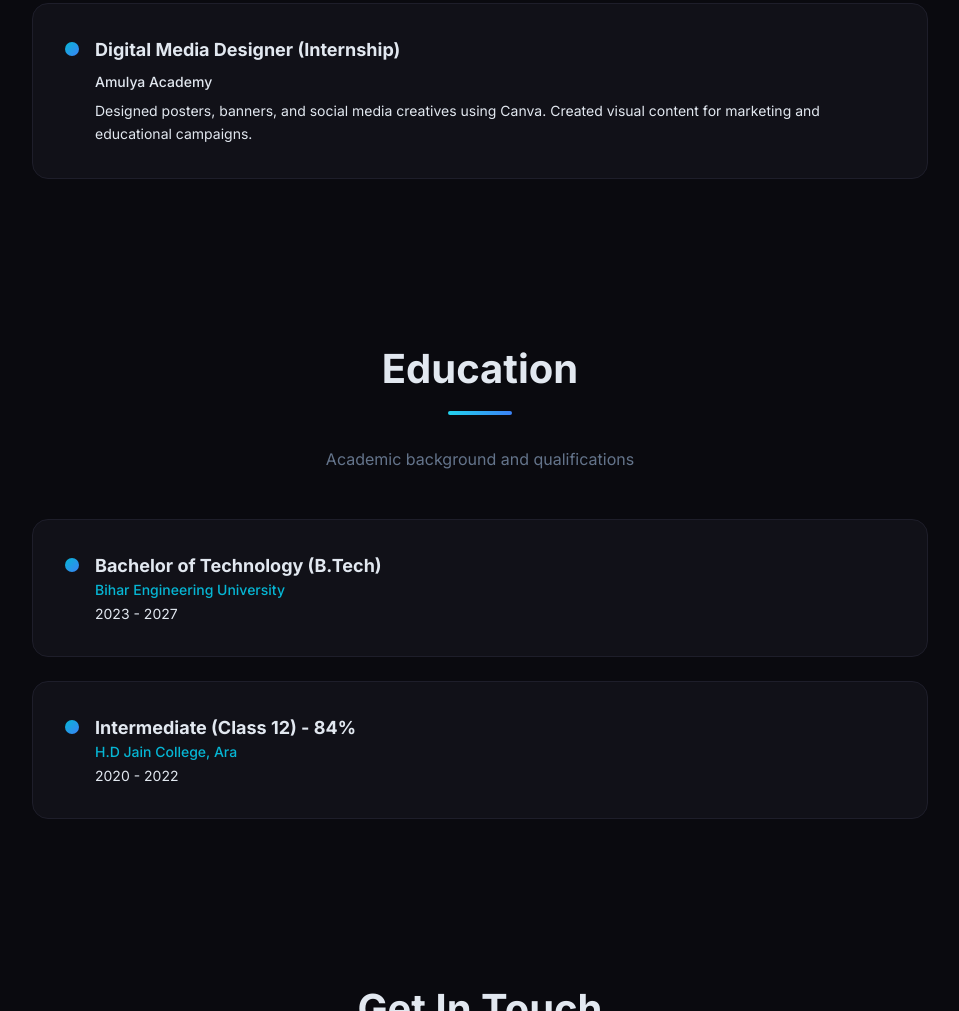
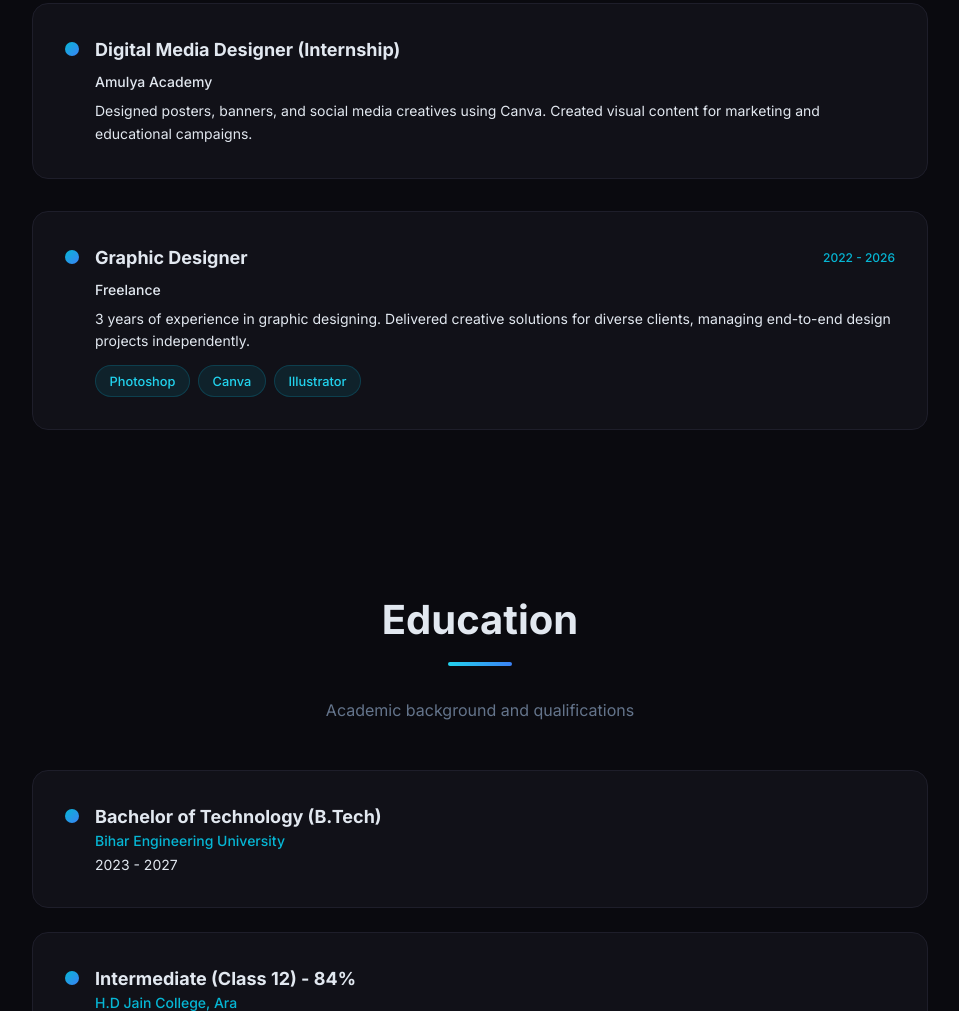
Before and after one commit to Mraushan28/Rahul-Raushan-V2.0-Portfolio, a plain HTML site: page index.html in a window 1280 px wide. Shown: the part 4387-5398 px from the top of the page, without its empty margins (160-1119 px from the left). Drawn offline with nearby package versions, Linux system fonts and the light colour scheme.

Commit message:
feat: Add Graphic Designing freelance experience

```diff
--- a/index.html
+++ b/index.html
@@ -750,6 +750,26 @@
           </div>
         </div>
 
+        <!-- Exp 4: Graphic Designer (Freelance) -->
+        <div class="card p-6 md:p-8">
+          <div class="flex items-start gap-4">
+            <div class="timeline-dot mt-1.5"></div>
+            <div class="flex-1">
+              <div class="flex flex-col sm:flex-row sm:items-center sm:justify-between gap-1 mb-2">
+                <h3 class="text-lg font-bold">Graphic Designer</h3>
+                <span class="text-xs font-medium text-accent">2022 - 2026</span>
+              </div>
+              <p class="text-sm font-medium mb-2">Freelance</p>
+              <p class="text-sm leading-relaxed mb-3">3 years of experience in graphic designing. Delivered creative solutions for diverse clients, managing end-to-end design projects independently.</p>
+              <div class="flex flex-wrap gap-2 mt-3">
+                <span class="skill-tag">Photoshop</span>
+                <span class="skill-tag">Canva</span>
+                <span class="skill-tag">Illustrator</span>
+              </div>
+            </div>
+          </div>
+        </div>
+
       </div>
     </div>
   </section>
```
